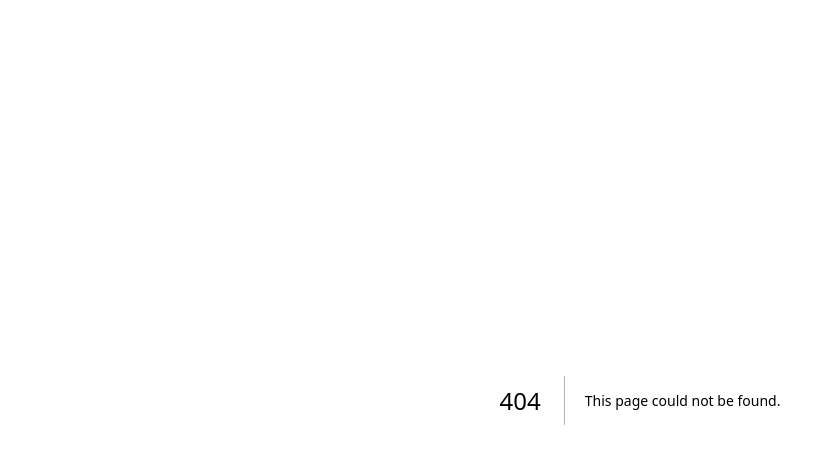
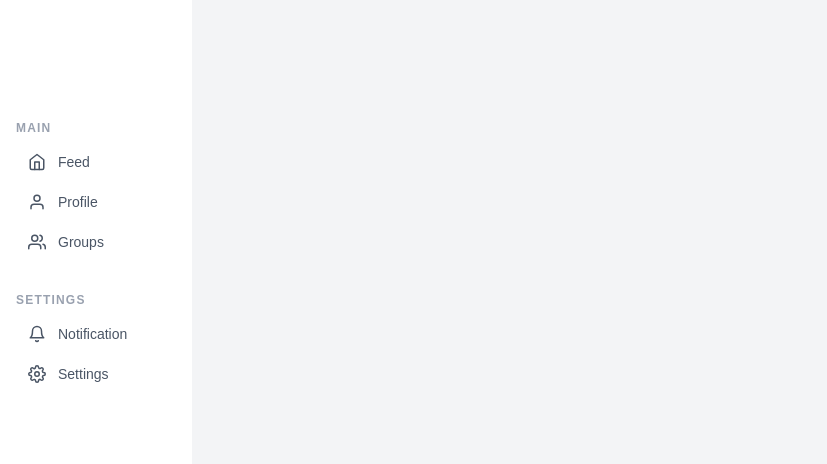
Before and after one commit to mchamakh/social-network, a Next.js app in the folder frontend/: page /profile in a window 1280 px wide. Before the commit this address had no page. Shown: the top 464 px of the page, without its empty margins (0-827 px from the left). Built offline with nearby package versions, Linux system fonts and the light colour scheme.

Commit message:
create sidebar component

```diff
--- /dev/null
+++ b/frontend/app/profile/page.tsx
@@ -0,0 +1,9 @@
+import Sidebar from "@/components/Sidebar";
+
+export default function Profile() {
+  return (
+    <div className="flex min-h-screen bg-gray-100">
+      <Sidebar />
+    </div>
+  );
+}
--- /dev/null
+++ b/frontend/components/Sidebar.tsx
@@ -0,0 +1,59 @@
+import Link from "next/link";
+import { FiBell, FiSettings, FiUsers, FiUser, FiHome } from "react-icons/fi";
+
+export default function Sidebar() {
+  return (
+    <div className="flex flex-col w-48 min-h-screen bg-white px-4 py-6 pt-30 gap-8">
+      <div className="flex flex-col gap-2">
+        <p className="text-xs text-gray-400 font-semibold uppercase tracking-widest">
+          Main
+        </p>
+        <nav className="flex flex-col gap-1">
+          <Link
+            href="/feed"
+            className="flex items-center gap-3 px-3 py-2 rounded-lg text-gray-600 hover:bg-black hover:text-white transition-colors"
+          >
+            <FiHome size={18} />
+            <span className="text-sm font-medium">Feed</span>
+          </Link>
+          <Link
+            href="/profile"
+            className="flex items-center gap-3 px-3 py-2 rounded-lg text-gray-600 hover:bg-black hover:text-white transition-colors"
+          >
+            <FiUser size={18} />
+            <span className="text-sm font-medium">Profile</span>
+          </Link>
+          <Link
+            href="/groups"
+            className="flex items-center gap-3 px-3 py-2 rounded-lg text-gray-600 hover:bg-black hover:text-white transition-colors"
+          >
+            <FiUsers size={18} />
+            <span className="text-sm font-medium">Groups</span>
+          </Link>
+        </nav>
+      </div>
+
+      <div className="flex flex-col gap-2">
+        <p className="text-xs text-gray-400 font-semibold uppercase tracking-widest">
+          Settings
+        </p>
+        <nav className="flex flex-col gap-1">
+          <Link
+            href="/notifications"
+            className="flex items-center gap-3 px-3 py-2 rounded-lg text-gray-600 hover:bg-black hover:text-white transition-colors"
+          >
+            <FiBell size={18} />
+            <span className="text-sm font-medium">Notification</span>
+          </Link>
+          <Link
+            href="/settings"
+            className="flex items-center gap-3 px-3 py-2 rounded-lg text-gray-600 hover:bg-black hover:text-white transition-colors"
+          >
+            <FiSettings size={18} />
+            <span className="text-sm font-medium">Settings</span>
+          </Link>
+        </nav>
+      </div>
+    </div>
+  );
+}
```
Also changed, not shown: 2 other files (tests, documents, lock files or other folders).
